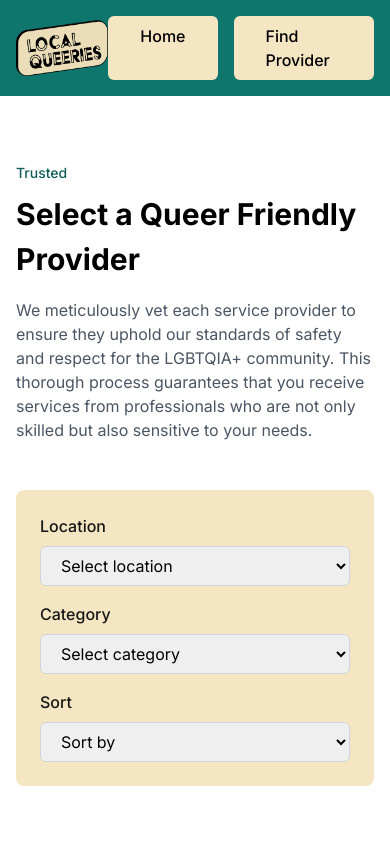
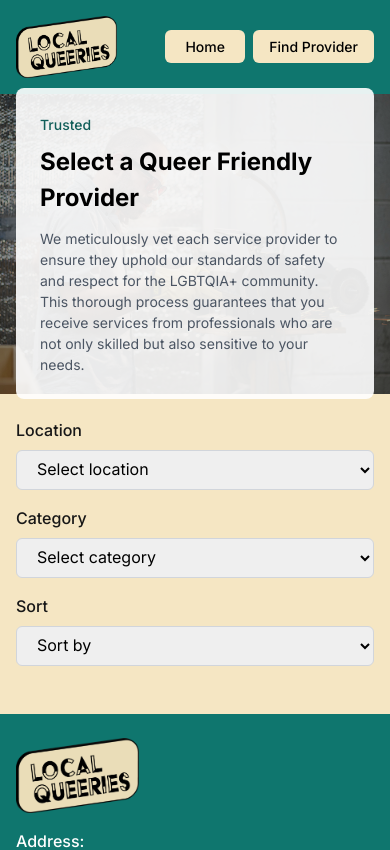
Before and after one commit to bravemayhem/localqueeries, a Next.js app: page /find-provider in a window 390 px wide. Shown: the top 850 px of the page. Built offline with nearby package versions, Linux system fonts and the light colour scheme.

Commit message:
Improve button on navigation bar for mobile and sizing of word containers on home and provider page and improved aesthetics of find my provider page

```diff
--- a/src/app/components/home/Hero.tsx
+++ b/src/app/components/home/Hero.tsx
@@ -17,16 +17,16 @@ const Hero = () => {
         <div className="absolute inset-0 bg-black/40" /> {/* Overlay */}
       </div>
       <div className="relative z-10 max-w-6xl mx-auto px-4 h-full flex items-center">
-        <div className="bg-white/90 p-8 rounded-lg max-w-xl">
-          <h1 className="text-3xl font-bold mb-4 text-black">
-            Connecting You with Trusted LGBTQIA+ Service Providers
+        <div className="bg-white/90 p-6 sm:p-8 rounded-lg max-w-xl">
+          <span className="text-sm font-medium text-primary-main">Welcome</span>
+          <h1 className="text-2xl sm:text-4xl font-bold mt-2 mb-3 sm:mb-4">
+            Connecting You with Trusted LGBTQIA+ Friendly Service Providers
           </h1>
-          <p className="mb-6 text-black">
-            At Local Queeries, we empower LGBTQIA+ individuals by connecting them with
-            verified service providers who prioritize safety and inclusivity. Experience peace of
-            mind knowing that every professional in our directory is committed to creating a
-            welcoming environment in your home.
+          <p className="text-sm sm:text-base text-text-secondary">
+            Find vetted, reliable service providers who are committed to creating
+            safe and respectful spaces for the LGBTQIA+ community.
           </p>
+          <div className="mt-4 sm:mt-6">
             <div className="flex gap-4">
               <Link
                 href="/learn-more"
@@ -44,6 +44,7 @@ const Hero = () => {
           </div>
         </div>
       </div>
+    </div>
   );
 };
 
--- a/src/app/components/layout/Navigation.tsx
+++ b/src/app/components/layout/Navigation.tsx
@@ -17,16 +17,16 @@ const Navigation = () => {
          />
        </Link>
      </div>
-     <div className="flex gap-4">
+     <div className="flex gap-2 sm:gap-4">
        <Link
          href="/"
-         className="bg-[#f5e6c3] px-8 py-2 rounded-md font-medium hover:bg-[#e6d4b0] transition-colors"
+         className="bg-[#f5e6c3] px-4 sm:px-8 py-1.5 sm:py-2 rounded-md font-medium hover:bg-[#e6d4b0] transition-colors text-sm sm:text-base flex items-center justify-center min-w-[80px] sm:min-w-[120px]"
        >
          Home
        </Link>
        <Link
          href="/find-provider"
-         className="bg-[#f5e6c3] px-8 py-2 rounded-md font-medium hover:bg-[#e6d4b0] transition-colors"
+         className="bg-[#f5e6c3] px-4 sm:px-8 py-1.5 sm:py-2 rounded-md font-medium hover:bg-[#e6d4b0] transition-colors text-sm sm:text-base flex items-center justify-center min-w-[120px] sm:min-w-[160px]"
        >
          Find Provider
        </Link>
--- a/src/app/find-provider/page.tsx
+++ b/src/app/find-provider/page.tsx
@@ -1,23 +1,41 @@
 import React from 'react';
+import Image from 'next/image';
 
 export default function FindProvider() {
   return (
-    <div className="container-padding section-padding">
-      <div className="mb-12">
+    <div>
+      <div className="relative h-[300px] w-full">
+        <div className="absolute inset-0">
+          <Image
+            src="/images/manworking.jpg"
+            alt="LGBTQIA+ friendly home services"
+            fill
+            className="object-cover w-full"
+            priority
+            quality={100}
+          />
+          <div className="absolute inset-0 bg-black/40" />
+        </div>
+        <div className="relative z-10 max-w-6xl mx-auto px-4 h-full flex items-center">
+          <div className="bg-white/90 p-6 sm:p-8 rounded-lg max-w-xl">
             <span className="text-sm font-medium text-primary-main">Trusted</span>
-        <h1 className="text-3xl font-bold mt-2 mb-4">
+            <h1 className="text-2xl sm:text-3xl font-bold mt-2 mb-3 sm:mb-4">
               Select a Queer Friendly Provider
             </h1>
-        <p className="text-text-secondary max-w-2xl">
+            <p className="text-sm sm:text-base text-text-secondary">
               We meticulously vet each service provider to ensure they uphold our standards of safety
               and respect for the LGBTQIA+ community. This thorough process guarantees that you
               receive services from professionals who are not only skilled but also sensitive to your
               needs.
             </p>
           </div>
+        </div>
+      </div>
 
+      <div className="bg-primary-light w-full">
+        <div className="max-w-7xl mx-auto px-4">
           {/* Search filters */}
-      <div className="bg-primary-light p-6 rounded-lg mb-8">
+          <div className="py-6">
             <div className="grid grid-cols-1 md:grid-cols-3 gap-4">
               {/* Location filter */}
               <div>
@@ -46,8 +64,10 @@ export default function FindProvider() {
           </div>
 
           {/* Provider list */}
-      <div className="grid grid-cols-1 md:grid-cols-2 gap-6">
+          <div className="grid grid-cols-1 md:grid-cols-2 gap-6 pb-6">
             {/* Provider cards will go here */}
+          </div>
+        </div>
       </div>
     </div>
   );
```
Lines whose indentation alone changed are shown as unchanged.
